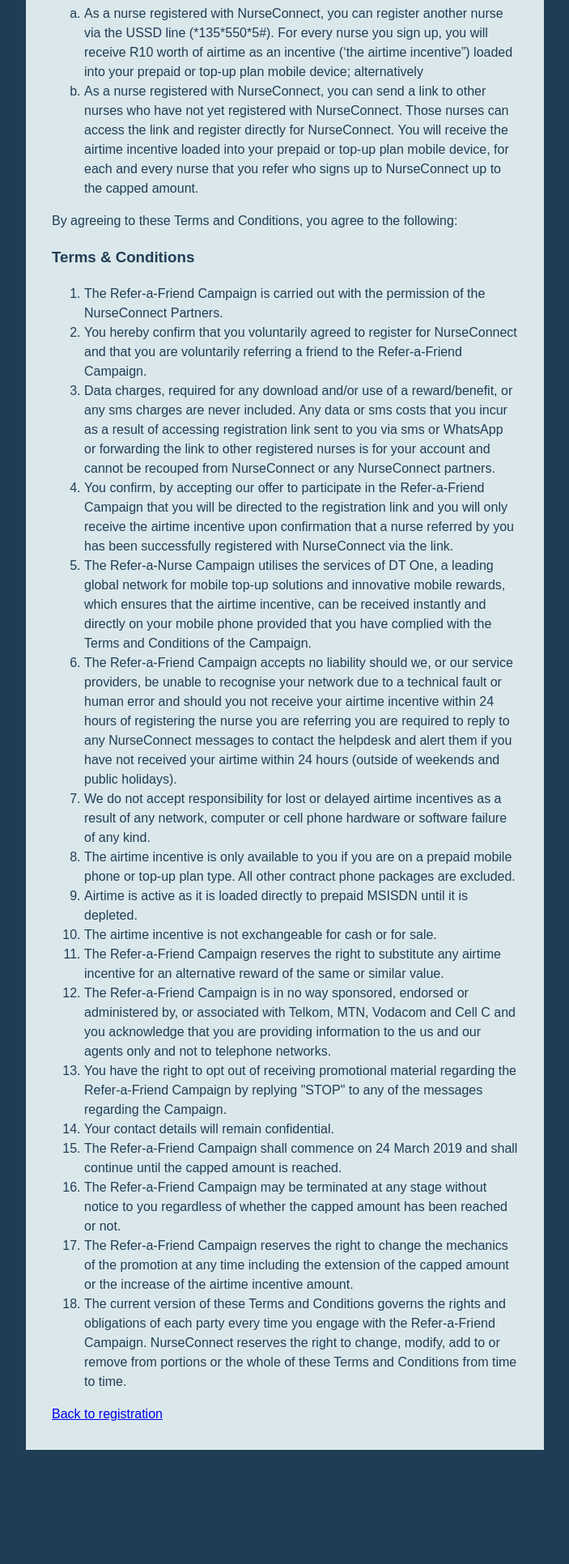
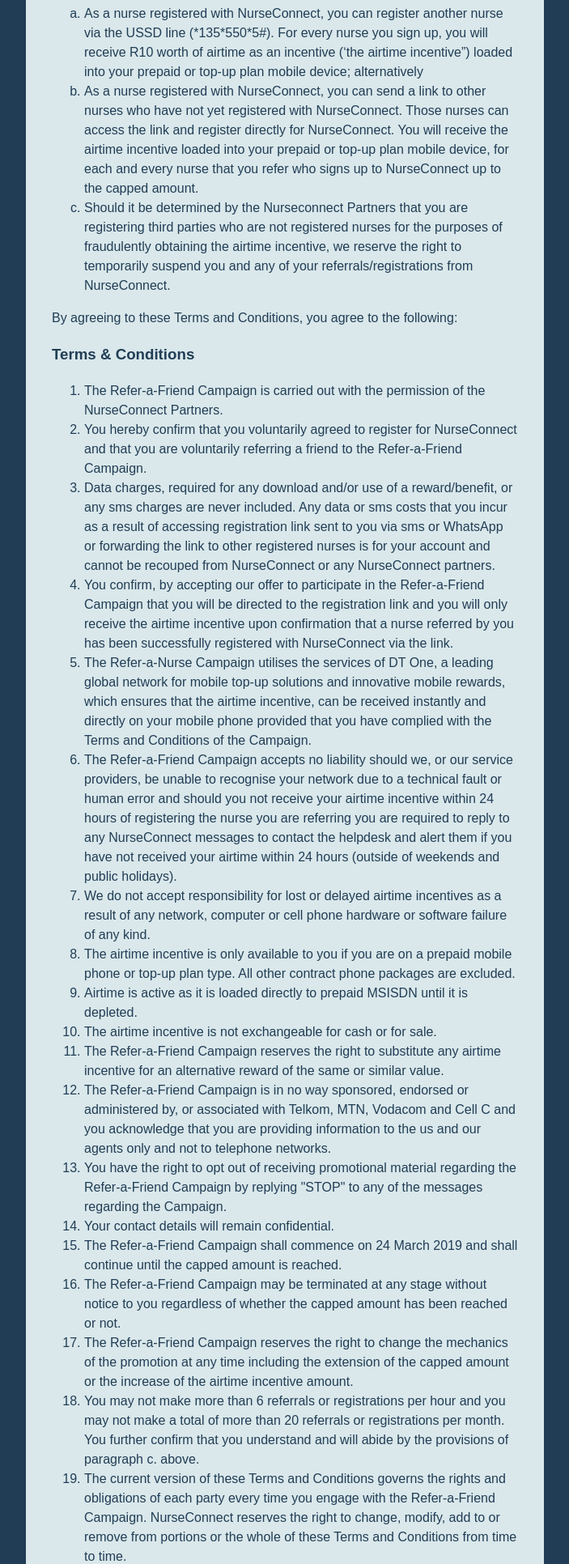
Before and after one commit to praekeltfoundation/nurseconnect-registration, a Django app: page /terms_and_conditions/ in a window 1280 px wide. Shown: the part 740-2672 px from the top of the page at 81% size, without its empty margins (288-991 px from the left). Before the commit the page ends 2531 px from the top, so only its background shows below. Run offline with Django 3.2, Linux system fonts and the light colour scheme; parts of the project's set-up code (start-up, migrations or seed data) failed here and were passed over.

Commit message:
Add airtime limits to terms and conditions

```diff
--- a/templates/terms_and_conditions.html
+++ b/templates/terms_and_conditions.html
@@ -19,6 +19,7 @@
   <ol type="a">
     <li>As a nurse registered with NurseConnect, you can register another nurse via the USSD line (*135*550*5#). For every nurse you sign up, you will receive R10 worth of airtime as an incentive (‘the  airtime incentive”) loaded into your prepaid or top-up plan mobile device; alternatively</li>
     <li>As a nurse registered with NurseConnect, you can send a link to other nurses who have not yet registered with NurseConnect. Those nurses can access the link and register directly for NurseConnect. You will receive the airtime incentive loaded into your prepaid or top-up plan mobile device, for each and every nurse that you refer who signs up to NurseConnect up to the capped amount.</li>
+    <li>Should it be determined by the Nurseconnect Partners that you are registering third parties who are not registered nurses for the purposes of fraudulently obtaining the airtime incentive, we reserve the right to temporarily suspend you and any of your referrals/registrations from NurseConnect.</li>
   </ol>
 
   <p>By agreeing to these Terms and Conditions, you agree to the following:</p>
@@ -42,6 +43,7 @@
     <li>The Refer-a-Friend Campaign shall commence on 24 March 2019 and shall continue until the capped amount is reached.</li>
     <li>The Refer-a-Friend Campaign may be terminated at any stage without notice to you regardless of whether the capped amount has been reached or not.</li>
     <li>The Refer-a-Friend Campaign reserves the right to change the mechanics of the promotion at any time including the extension of the capped amount or the increase of the airtime incentive amount. </li>
+    <li>You may not make more than 6 referrals or registrations per hour and you may not make a total of more than 20 referrals or registrations per month. You further confirm that you understand and will abide by the provisions of paragraph c. above.</li>
     <li>The current version of these Terms and Conditions governs the rights and obligations of each party every time you engage with the Refer-a-Friend Campaign. NurseConnect reserves the right to change, modify, add to or remove from portions or the whole of these Terms and Conditions from time to time.</li>
   </ol>
   <a href="{% url "registrations:registration-details" %}">Back to registration</a>
```
